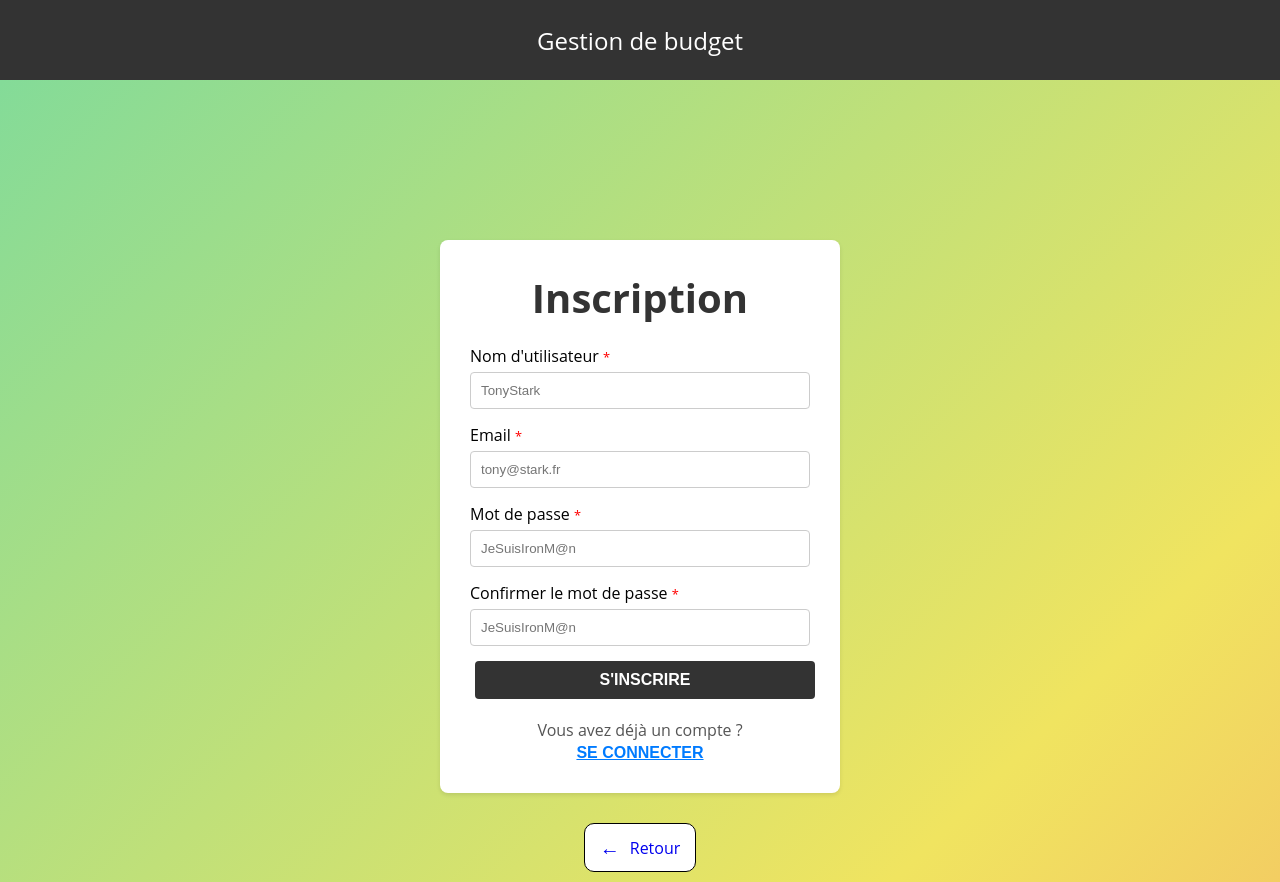
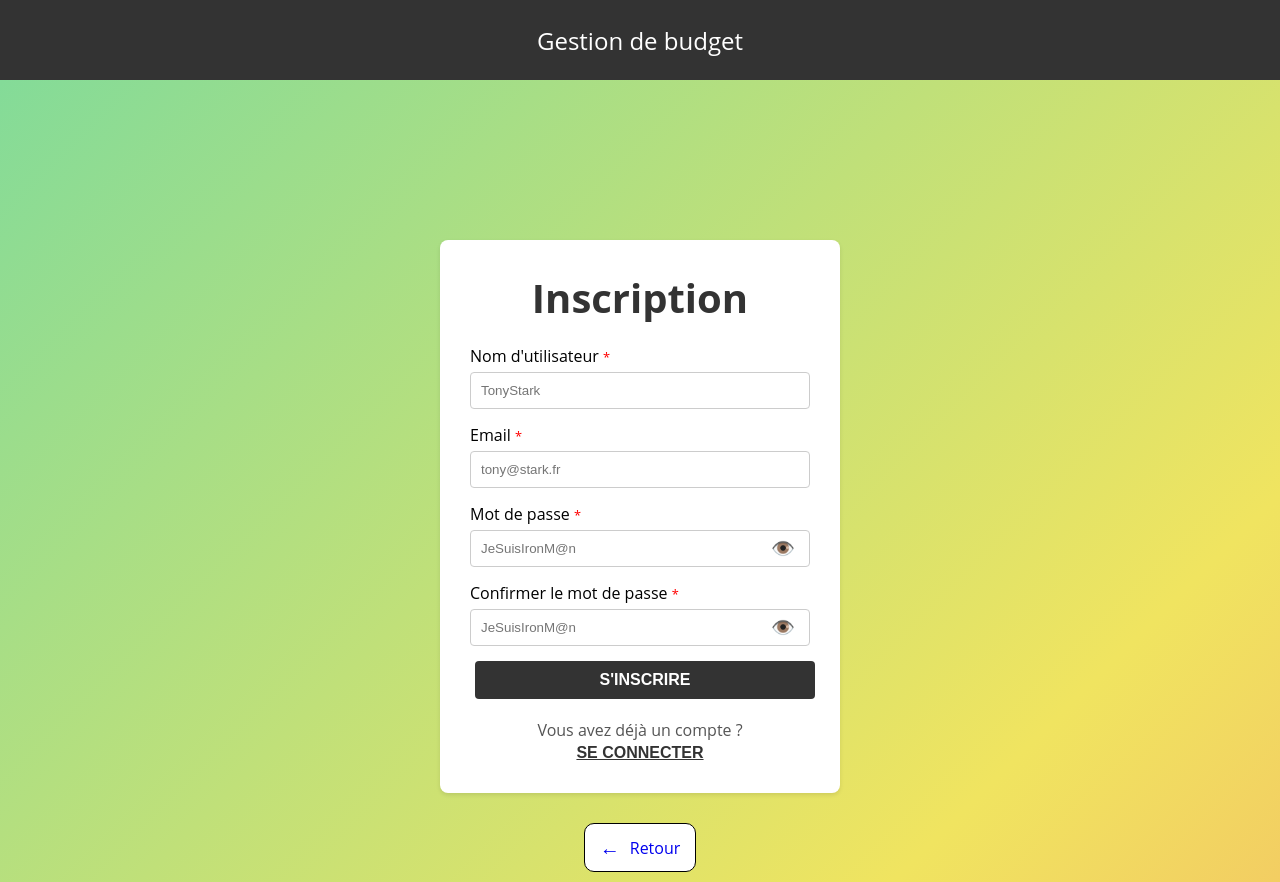
Before and after one commit to diiablex62/CDABudget, a React (Vite) app: page /login in a window 1280 px wide. Both pictures are taken after a click on the button "S'INSCRIRE". Built offline with nearby package versions, Linux system fonts and the light colour scheme.

Commit message:
masquer mdp oeil

```diff
--- a/src/assets/styles/_login.scss
+++ b/src/assets/styles/_login.scss
@@ -57,6 +57,35 @@
   }
 }
 
+.password-container {
+  position: relative;
+  display: flex;
+  align-items: center;
+}
+
+.password-container input {
+  flex: 1;
+}
+
+.toggle-password-btn {
+  position: absolute;
+  right: 10px;
+  background: none;
+  border: none;
+  cursor: pointer;
+  font-size: 1.2em;
+  color: #333;
+  padding: 0;
+
+  box-shadow: none !important;
+  /* Supprime toute ombre */
+}
+
+.toggle-password-btn:hover {
+  color: #333;
+
+}
+
 .toggle-text {
   margin-top: 20px;
   color: #555;
@@ -65,7 +94,6 @@
 .toggle-btn {
   background: none;
   border: none;
-  color: #007bff;
   cursor: pointer;
   text-decoration: underline;
   padding: 0;
@@ -74,7 +102,6 @@
   &:hover {
     transform: none;
     box-shadow: none;
-    color: #0056b3;
   }
 }
 
--- a/src/assets/styles/_top_content.scss
+++ b/src/assets/styles/_top_content.scss
@@ -39,8 +39,8 @@ button {
   text-transform: uppercase;
   border-radius: 20px;
   transition: all 0.3s ease;
-  box-shadow: none;
-  /* Retire l'ombre */
+  box-shadow: none !important;
+  /* Supprime toute ombre */
 }
 
 .delete-btn:hover {
--- a/src/front-end/Login.jsx
+++ b/src/front-end/Login.jsx
@@ -7,8 +7,10 @@ function Login({ onLogin }) {
   const [isLogin, setIsLogin] = useState(true);
   const [username, setUsername] = useState("");
   const [errorMessage, setErrorMessage] = useState({ email: "", password: "" });
-  const [modalMessage, setModalMessage] = useState(""); // Nouveau state pour le message de modal
-  const [modalType, setModalType] = useState(""); // Type de modal (success ou error)
+  const [modalMessage, setModalMessage] = useState("");
+  const [modalType, setModalType] = useState("");
+  const [showPassword, setShowPassword] = useState(false);
+  const [showConfirmPassword, setShowConfirmPassword] = useState(false);
   const navigate = useNavigate();
 
   const handleSubmit = async (event) => {
@@ -81,16 +83,16 @@ function Login({ onLogin }) {
           navigate("/");
         } else {
           setModalType("success");
-          setModalMessage(data.message); // Affiche le message de succès
+          setModalMessage(data.message);
           setTimeout(() => {
-            setIsLogin(true); // Redirige vers le formulaire de connexion après un délai
-            setModalMessage(""); // Réinitialise le message
+            setIsLogin(true);
+            setModalMessage("");
           }, 2000);
         }
       } else {
         const errorData = await response.json();
         setModalType("error");
-        setModalMessage(errorData.error); // Affiche le message d'erreur
+        setModalMessage(errorData.error);
       }
     } catch (err) {
       setModalType("error");
@@ -103,11 +105,19 @@ function Login({ onLogin }) {
     setErrorMessage({ email: "", password: "" });
   };
 
+  const togglePasswordVisibility = () => {
+    setShowPassword(!showPassword);
+  };
+
+  const toggleConfirmPasswordVisibility = () => {
+    setShowConfirmPassword(!showConfirmPassword);
+  };
+
   return (
     <div className='animated-gradient-background'>
       <Header isLoggedIn={false} onLogout={() => {}} />
       <main className='login-page animated-gradient-background'>
-        {/* Modal pour afficher les messages */}
+        {/* Modal pour les messages */}
         {modalMessage && (
           <div className={`modal ${modalType}`}>
             <p>{modalMessage}</p>
@@ -130,7 +140,7 @@ function Login({ onLogin }) {
                   name='username'
                   value={username}
                   onChange={(e) => setUsername(e.target.value)}
-                  placeholder='TonyStark' // Ajout du placeholder
+                  placeholder='TonyStark'
                   required
                 />
               </div>
@@ -154,13 +164,26 @@ function Login({ onLogin }) {
               <label htmlFor='password'>
                 Mot de passe <span className='required'>*</span>
               </label>
+              <div className='password-container'>
                 <input
-                type='password'
+                  type={showPassword ? "text" : "password"}
                   id='password'
                   name='password'
                   placeholder='JeSuisIronM@n'
                   required
                 />
+                <button
+                  type='button'
+                  className='toggle-password-btn'
+                  onClick={togglePasswordVisibility}
+                  aria-label={
+                    showPassword
+                      ? "Masquer le mot de passe"
+                      : "Afficher le mot de passe"
+                  }>
+                  {showPassword ? "🙈" : "👁️"}
+                </button>
+              </div>
               {errorMessage.password && (
                 <small className='error-text'>{errorMessage.password}</small>
               )}
@@ -170,13 +193,26 @@ function Login({ onLogin }) {
                 <label htmlFor='confirmPassword'>
                   Confirmer le mot de passe <span className='required'>*</span>
                 </label>
+                <div className='password-container'>
                   <input
-                  type='password'
+                    type={showConfirmPassword ? "text" : "password"}
                     id='confirmPassword'
                     name='confirmPassword'
-                  placeholder='JeSuisIronM@n' // Ajout du placeholder
+                    placeholder='JeSuisIronM@n'
                     required
                   />
+                  <button
+                    type='button'
+                    className='toggle-password-btn'
+                    onClick={toggleConfirmPasswordVisibility}
+                    aria-label={
+                      showConfirmPassword
+                        ? "Masquer le mot de passe"
+                        : "Afficher le mot de passe"
+                    }>
+                    {showConfirmPassword ? "🙈" : "👁️"} {/* Icône d'œil */}
+                  </button>
+                </div>
               </div>
             )}
             <button type='submit'>
```
Lines whose indentation alone changed are shown as unchanged.
